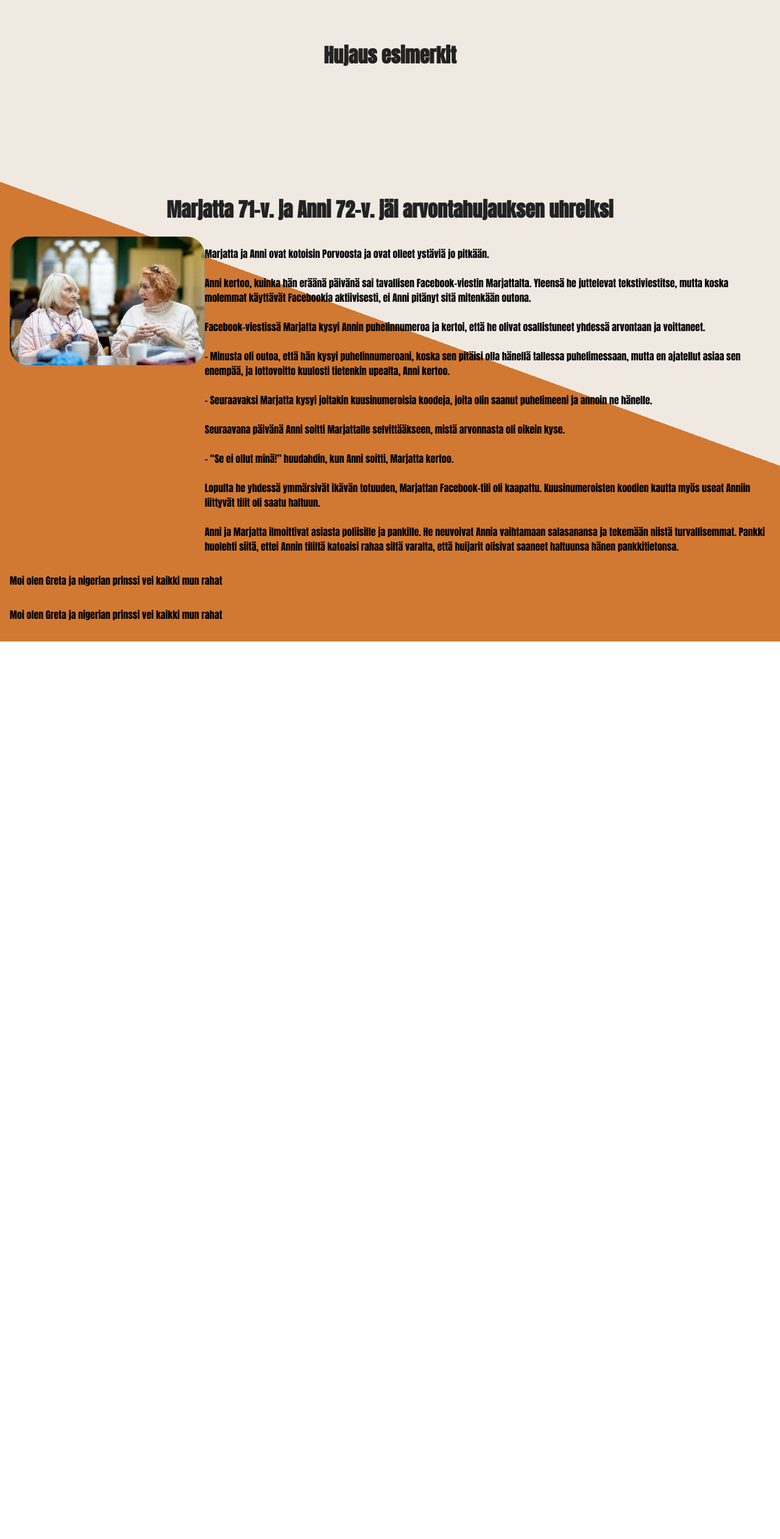
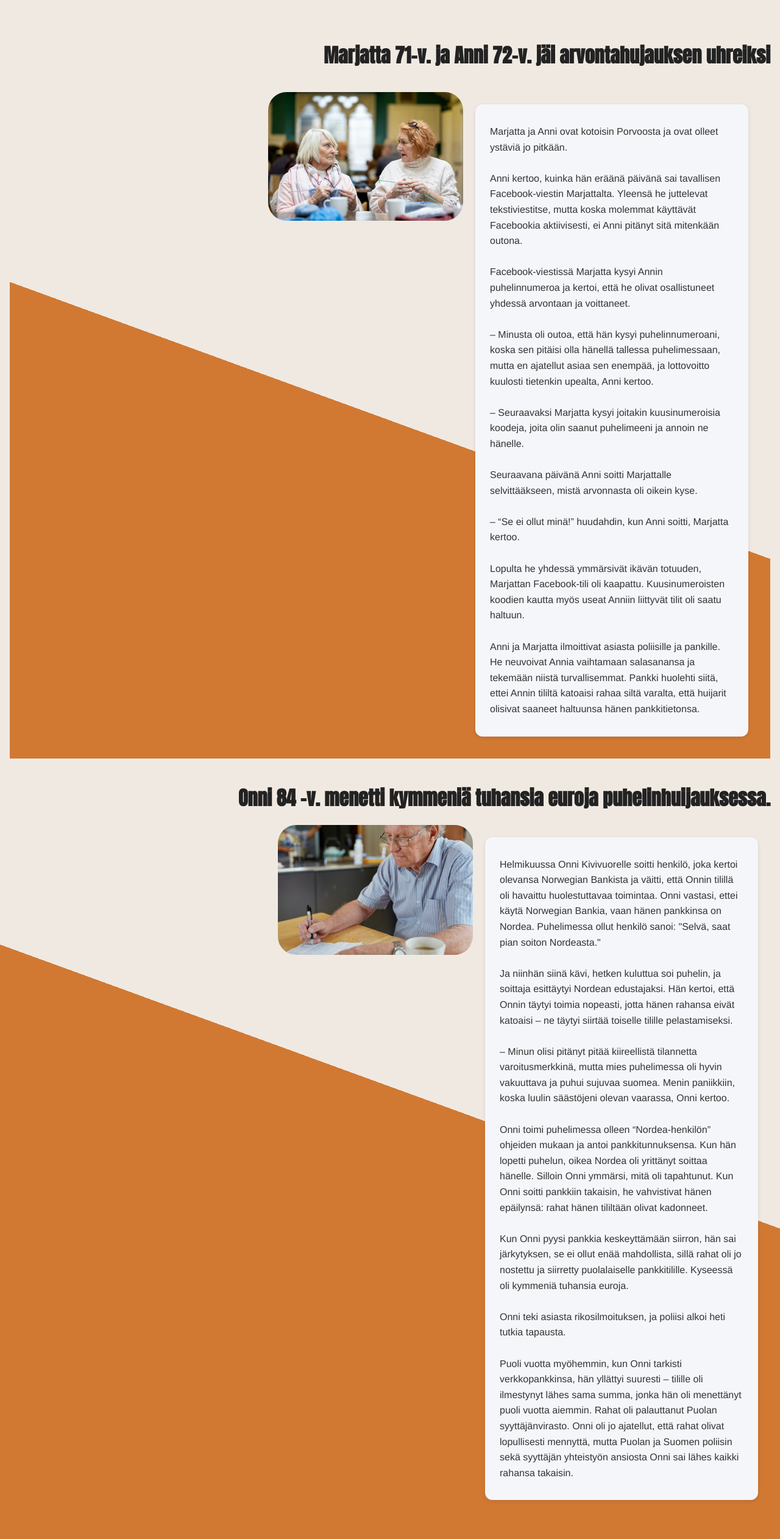
Before and after one commit to levonmaister/scamvjp2, a React (Vite) app: page / in a window 1280 px wide. Shown: the part 1499-4023 px from the top of the page at 61% size. Before the commit the page ends 2551 px from the top, so only its background shows below. Built offline with nearby package versions, Linux system fonts and the light colour scheme.

Commit message:
Robins förändringar återställda

```diff
--- a/src/pages/HorroStories.jsx
+++ b/src/pages/HorroStories.jsx
@@ -5,66 +5,144 @@ import story2img from "../pictures/gubbe_liten.png";
 import story3img from "../pictures/ensamkvinna_liten.png";
 
 const HorrorStories = () => {
-
-
-    return(
-
+  return (
     <div className="stories-container">
-            <h1>Hujaus esimerkit</h1>
+      <h1 className="storyheadline">
+        Marjatta 71-v. ja Anni 72-v. jäi arvontahujauksen uhreiksi
+      </h1>
+      <div className="stories-container">
+        <div className="descriptionandstory">
+          <div className="story1-image-container">
+            <img className="storykuva" src={story1img} />
+          </div>
+          <div className="story-description">
+            <p>
+              Marjatta ja Anni ovat kotoisin Porvoosta ja ovat olleet ystäviä jo
+              pitkään. <br></br>
               <br></br>
+              Anni kertoo, kuinka hän eräänä päivänä sai tavallisen
+              Facebook-viestin Marjattalta. Yleensä he juttelevat
+              tekstiviestitse, mutta koska molemmat käyttävät Facebookia
+              aktiivisesti, ei Anni pitänyt sitä mitenkään outona. <br></br>{" "}
               <br></br>
-<br></br> <br></br><br></br> <br></br>
-
-            <div className="story1">
-
-            <h1 className='story1headline'>Marjatta 71-v. ja Anni 72-v. jäi arvontahujauksen uhreiksi</h1>
-
-            <div className='descriptionandstory'>
-
-                <div className='story1-image-container'>
-
-                <img className='storykuva' src={story1img} />
-                </div>
-
-                <div className='story1-description'>
-                    <p>
-                    Marjatta ja Anni ovat kotoisin Porvoosta ja ovat olleet ystäviä jo pitkään. <br></br><br></br>
-
-Anni kertoo, kuinka hän eräänä päivänä sai tavallisen Facebook-viestin Marjattalta. Yleensä he juttelevat tekstiviestitse, mutta koska molemmat käyttävät Facebookia aktiivisesti, ei Anni pitänyt sitä mitenkään outona. <br></br> <br></br>
-
-Facebook-viestissä Marjatta kysyi Annin puhelinnumeroa ja kertoi, että he olivat osallistuneet yhdessä arvontaan ja voittaneet.
+              Facebook-viestissä Marjatta kysyi Annin puhelinnumeroa ja kertoi,
+              että he olivat osallistuneet yhdessä arvontaan ja voittaneet.
+              <br></br> <br></br>– Minusta oli outoa, että hän kysyi
+              puhelinnumeroani, koska sen pitäisi olla hänellä tallessa
+              puhelimessaan, mutta en ajatellut asiaa sen enempää, ja
+              lottovoitto kuulosti tietenkin upealta, Anni kertoo.
+              <br></br> <br></br>– Seuraavaksi Marjatta kysyi joitakin
+              kuusinumeroisia koodeja, joita olin saanut puhelimeeni ja annoin
+              ne hänelle.
               <br></br> <br></br>
-
-– Minusta oli outoa, että hän kysyi puhelinnumeroani, koska sen pitäisi olla hänellä tallessa puhelimessaan, mutta en ajatellut asiaa sen enempää, ja lottovoitto kuulosti tietenkin upealta, Anni kertoo.
+              Seuraavana päivänä Anni soitti Marjattalle selvittääkseen, mistä
+              arvonnasta oli oikein kyse.
+              <br></br> <br></br>– “Se ei ollut minä!” huudahdin, kun Anni
+              soitti, Marjatta kertoo.
               <br></br> <br></br>
-– Seuraavaksi Marjatta kysyi joitakin kuusinumeroisia koodeja, joita olin saanut puhelimeeni ja annoin ne hänelle.
+              Lopulta he yhdessä ymmärsivät ikävän totuuden, Marjattan
+              Facebook-tili oli kaapattu. Kuusinumeroisten koodien kautta myös
+              useat Anniin liittyvät tilit oli saatu haltuun.
               <br></br> <br></br>
-Seuraavana päivänä Anni soitti Marjattalle selvittääkseen, mistä arvonnasta oli oikein kyse.
-<br></br> <br></br>
-– “Se ei ollut minä!” huudahdin, kun Anni soitti, Marjatta kertoo.
-<br></br> <br></br>
-Lopulta he yhdessä ymmärsivät ikävän totuuden, Marjattan Facebook-tili oli kaapattu. Kuusinumeroisten koodien kautta myös useat Anniin liittyvät tilit oli saatu haltuun.
-<br></br> <br></br>
-Anni ja Marjatta ilmoittivat asiasta poliisille ja pankille. He neuvoivat Annia vaihtamaan salasanansa ja tekemään niistä turvallisemmat. Pankki huolehti siitä, ettei Annin tililtä katoaisi rahaa siltä varalta, että huijarit olisivat saaneet haltuunsa hänen pankkitietonsa.
+              Anni ja Marjatta ilmoittivat asiasta poliisille ja pankille. He
+              neuvoivat Annia vaihtamaan salasanansa ja tekemään niistä
+              turvallisemmat. Pankki huolehti siitä, ettei Annin tililtä
+              katoaisi rahaa siltä varalta, että huijarit olisivat saaneet
+              haltuunsa hänen pankkitietonsa.
             </p>
           </div>
+        </div>
+      </div>
+      <div className="story2">
+        <h1 className="storyheadline">
+          Onni 84 -v. menetti kymmeniä tuhansia euroja puhelinhuijauksessa.
+        </h1>
 
+        <div className="descriptionandstory">
+          <div className="story2-image-container">
+            <img className="storykuva" src={story2img} />
           </div>
-
-
+          <div className="story-description">
+            <p>
+              Helmikuussa Onni Kivivuorelle soitti henkilö, joka kertoi olevansa
+              Norwegian Bankista ja väitti, että Onnin tilillä oli havaittu
+              huolestuttavaa toimintaa. Onni vastasi, ettei käytä Norwegian
+              Bankia, vaan hänen pankkinsa on Nordea. Puhelimessa ollut henkilö
+              sanoi: "Selvä, saat pian soiton Nordeasta." <br></br> <br></br>
+              Ja niinhän siinä kävi, hetken kuluttua soi puhelin, ja soittaja
+              esittäytyi Nordean edustajaksi. Hän kertoi, että Onnin täytyi
+              toimia nopeasti, jotta hänen rahansa eivät katoaisi – ne täytyi
+              siirtää toiselle tilille pelastamiseksi.
+              <br></br> <br></br>– Minun olisi pitänyt pitää kiireellistä
+              tilannetta varoitusmerkkinä, mutta mies puhelimessa oli hyvin
+              vakuuttava ja puhui sujuvaa suomea. Menin paniikkiin, koska luulin
+              säästöjeni olevan vaarassa, Onni kertoo.
+              <br></br> <br></br>Onni toimi puhelimessa olleen “Nordea-henkilön”
+              ohjeiden mukaan ja antoi pankkitunnuksensa. Kun hän lopetti
+              puhelun, oikea Nordea oli yrittänyt soittaa hänelle. Silloin Onni
+              ymmärsi, mitä oli tapahtunut. Kun Onni soitti pankkiin takaisin,
+              he vahvistivat hänen epäilynsä: rahat hänen tililtään olivat
+              kadonneet.
+              <br></br> <br></br>
+              Kun Onni pyysi pankkia keskeyttämään siirron, hän sai järkytyksen,
+              se ei ollut enää mahdollista, sillä rahat oli jo nostettu ja
+              siirretty puolalaiselle pankkitilille. Kyseessä oli kymmeniä
+              tuhansia euroja.
+              <br></br> <br></br>Onni teki asiasta rikosilmoituksen, ja poliisi
+              alkoi heti tutkia tapausta.
+              <br></br> <br></br>
+              Puoli vuotta myöhemmin, kun Onni tarkisti verkkopankkinsa, hän
+              yllättyi suuresti – tilille oli ilmestynyt lähes sama summa, jonka
+              hän oli menettänyt puoli vuotta aiemmin. Rahat oli palauttanut
+              Puolan syyttäjänvirasto. Onni oli jo ajatellut, että rahat olivat
+              lopullisesti mennyttä, mutta Puolan ja Suomen poliisin sekä
+              syyttäjän yhteistyön ansiosta Onni sai lähes kaikki rahansa
+              takaisin.
+            </p>
           </div>
-
-
-
-
-            <div className="story2">
-                <p>Moi olen Greta ja nigerian prinssi vei kaikki mun rahat</p>
         </div>
-
+      </div>
       <div className="story3">
-                <p>Moi olen Greta ja nigerian prinssi vei kaikki mun rahat</p>
+        <h1 className="storyheadline">
+          Tiina Mäkelä, 65-v. menetti säästönsä huijausviestin takia.
+        </h1>
+        <div className="descriptionandstory">
+          <div className="story2-image-container">
+            <img className="storykuva" src={story3img} />
           </div>
-
+          <div className="story-description">
+            <p>
+              Tiina Mäkelä oli juuri jäänyt eläkkeelle vuoden alussa ja
+              säästänyt rahaa ensimmäistä eläkeläismatkaansa varten, kun hän
+              lankesi kalasteluviestiin, eli viestiin, jonka tarkoituksena on
+              houkutella klikkaamaan linkkiä saadakseen pääsyn henkilökohtaisiin
+              tietoihin tai pankkitunnuksiin.
+              <br></br> <br></br>
+              Hän sai tekstiviestin, joka näytti olevan Verohallinnolta.
+              Viestissä kerrottiin, että Tiinan tulee käyttää viestissä olevaa
+              linkkiä päästäkseen tärkeään viestiin, joka koskee hänen
+              veroasioitaan. Viestissä väitettiin asian olevan kiireellinen.
+              Tiina klikkasi linkkiä ja päätyi sivulle, joka pyysi hänen
+              pankkitunnuksiaan.
+              <br></br> <br></br>– Ajattelin, että viesti oli luotettava, koska
+              se näytti tulevan osoitteesta vero.fi:sta ja asia vaikutti
+              kiireelliseltä, joten annoin pankkitunnukseni, Tiina kertoo.
+              <br></br> <br></br>Tiina ei koskaan päässyt linkin kautta
+              mihinkään varsinaiseen viestiin, vaan unohti koko asian, kunnes
+              sai puhelun pankiltaan, joka oli huomannut, että hänen
+              säästötilinsä oli tyhjennetty.
+              <br></br> <br></br>
+              Koska hän oli itse syöttänyt pankkitunnuksensa vastoin pankin
+              sääntöjä, joiden mukaan tunnuksia ei koskaan saa antaa linkkien
+              kautta, hän ei saanut rahojaan takaisin.
+              <br></br> <br></br>Jos viesti olisi ollut aito, siinä ei olisi
+              väitetty asian olevan kiireellinen. Viesti ei myöskään olisi
+              sisältänyt linkkiä, vaan Tiinaa olisi pyydetty siirtymään
+              Verohallinnon verkkosivuille itse.
+            </p>
+          </div>
+        </div>
+      </div>
     </div>
   );
 };
```
Lines whose indentation alone changed are shown as unchanged.
